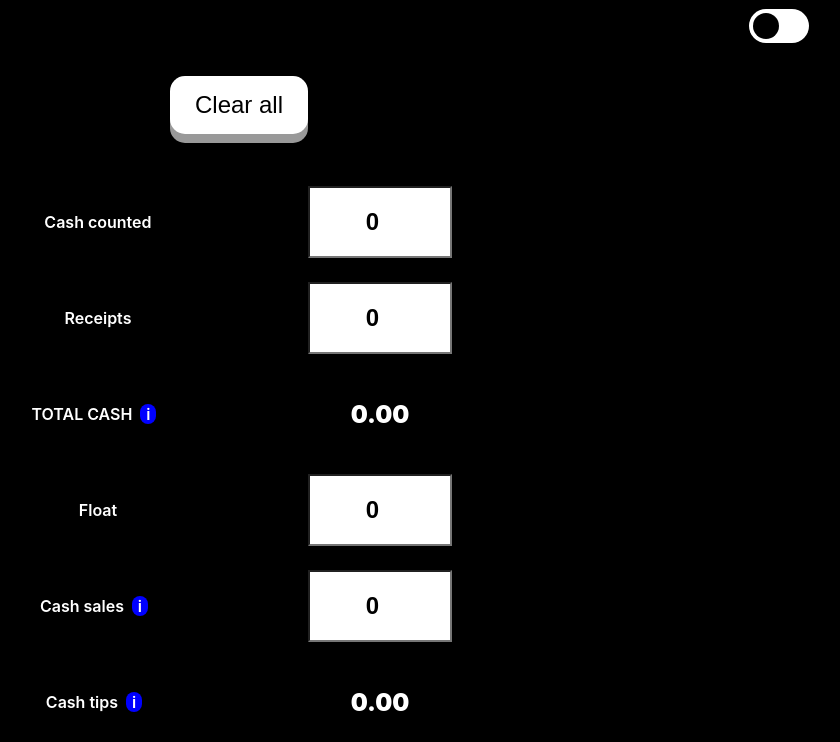
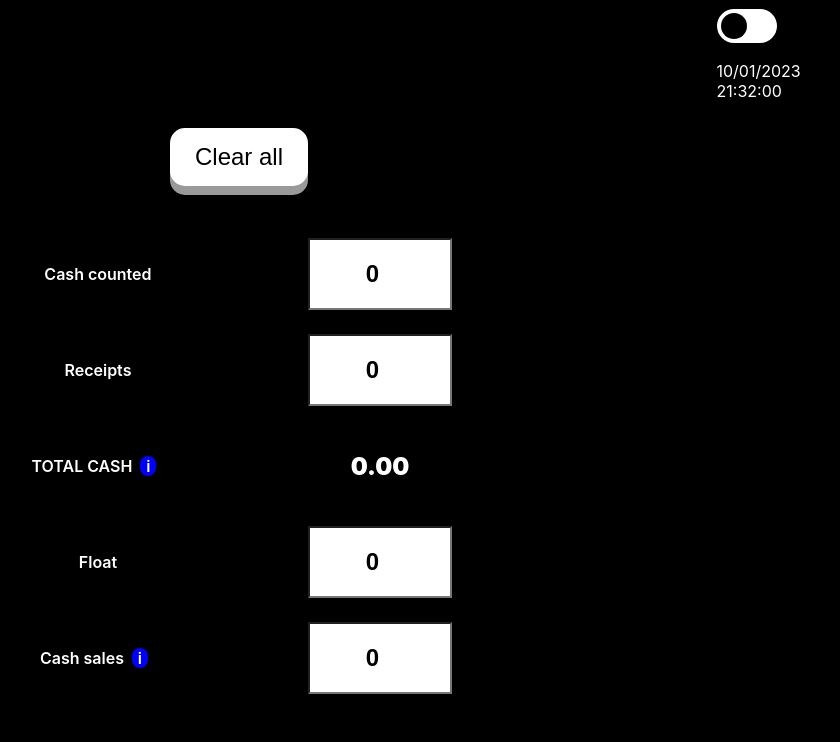
Before and after one commit to manuelcasanova/rmf, a React (Create React App) app in the folder client/: page / in a window 1280 px wide. Shown: the top 742 px of the page, without its empty margins (401-1241 px from the left). Built offline with nearby package versions, Linux system fonts and the light colour scheme.

Commit message:
Create component now and show current date and time

```diff
--- a/client/src/App.css
+++ b/client/src/App.css
@@ -254,7 +254,7 @@ align-items: center;
   width: 60px;
   height: 34px;
   margin: 9px;
-  margin-left: 85%;
+  margin-left: 80%;
 }
 
 .switch input {
--- a/client/src/Closing.jsx
+++ b/client/src/Closing.jsx
@@ -1,4 +1,5 @@
 import { useState, useEffect } from 'react'
+import Now from './Now';
 
 export default function Closing() {
   const fullTips = 100;
@@ -14,6 +15,8 @@ export default function Closing() {
   const handleToggle = () => {
     setToggle(prev => !prev)
   }
+
+  const now = Now()
 
 
   const [cashCounted, setCashCounted] = useState(0);
@@ -202,10 +205,12 @@ export default function Closing() {
   return (
     <div className={toggle ? "App day-mode" : "App night-mode"}>
 
-      <label class="switch">
+      <label className="switch">
         <input type="checkbox" onChange={handleToggle} />
-        <span class="slider round"></span>
+        <span className="slider round"></span>
       </label>
+
+      <div className='switch'>{now}</div>
 
       <div className='seccion'>
 
--- /dev/null
+++ b/client/src/Now.jsx
@@ -0,0 +1,18 @@
+export default function Now() {
+
+  const timestamp = Date.now();
+  // console.log("date now", timestamp)
+
+  const dateCreatedAt = new Date(timestamp).toLocaleDateString("en-GB")
+  // console.log("dateCreatedAt", dateCreatedAt)
+
+  const timeCreatedAt = new Date(timestamp).toLocaleTimeString("en-GB")
+  //console.log(timeCreatedAt)
+
+  const createdAt = dateCreatedAt + ` ${timeCreatedAt}`
+  //console.log("createdAt", createdAt)
+  return (
+
+    createdAt
+  )
+}
```
